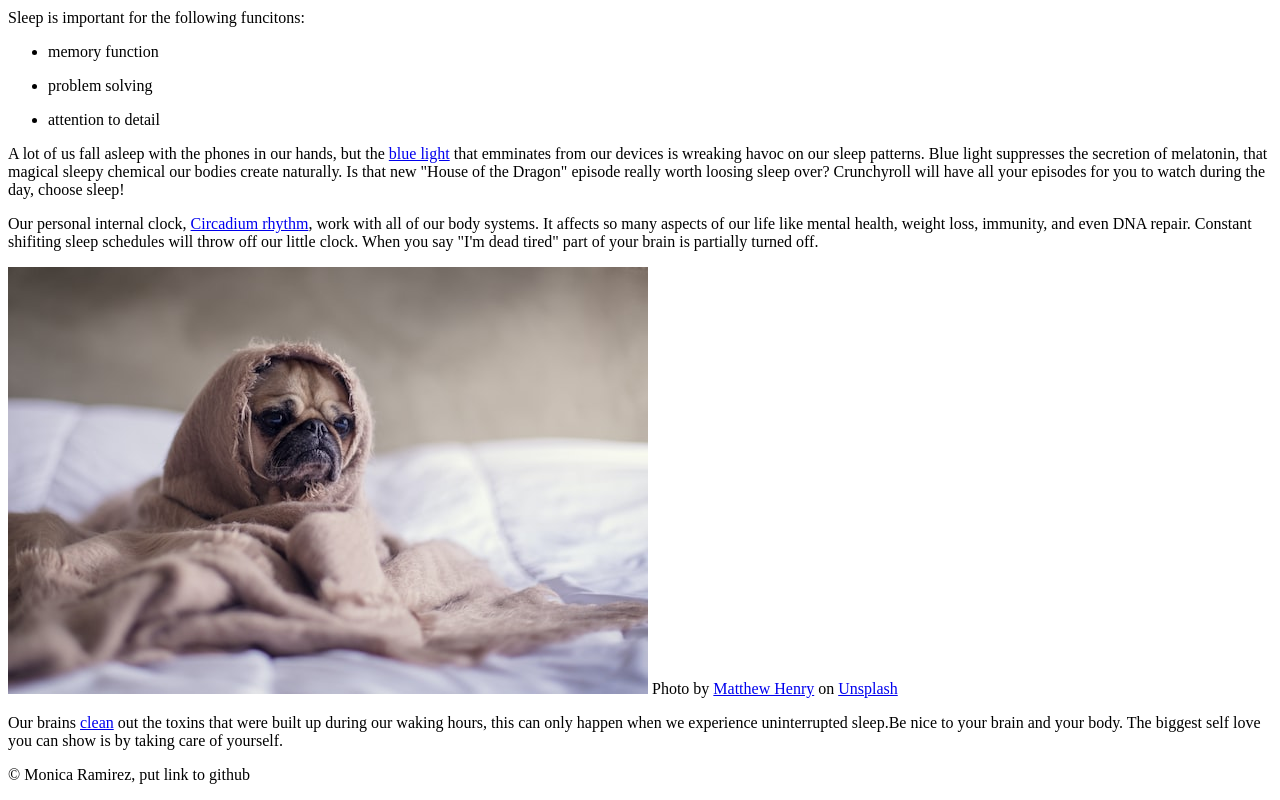
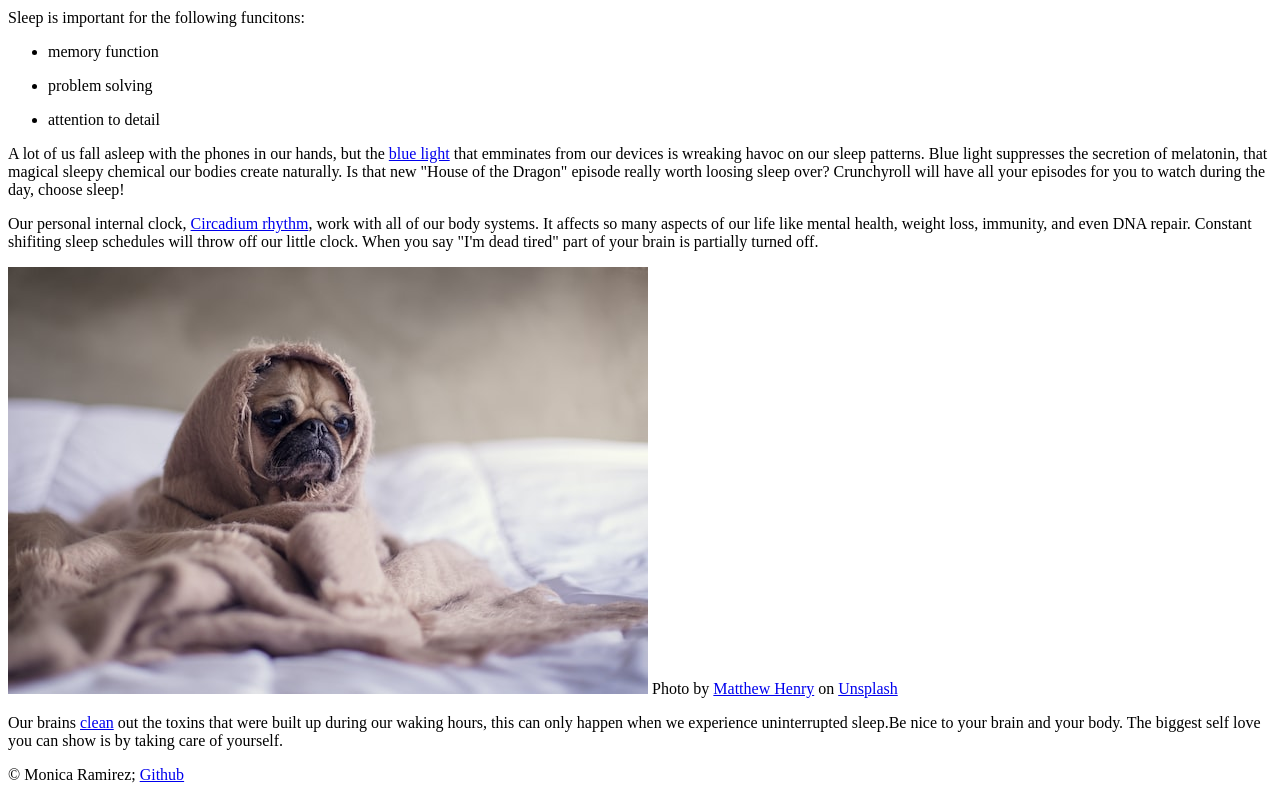
Before and after one commit to mramirez92/102repo, a plain HTML site: page index.html in a window 1280 px wide. Shown: the part 1671-2471 px from the top of the page. Drawn offline with Linux system fonts and the light colour scheme; files whose address does not match are found by name.

Commit message:
changed the footer

```diff
--- a/index.html
+++ b/index.html
@@ -45,7 +45,7 @@
     </main>
 
     <footer>
-        <p>&copy; Monica Ramirez, put link to github</p>
+        <p>&copy; Monica Ramirez; <a href="https://github.com/mramirez92">Github</a></p>
     </footer>
 </body>
 </html>
```
